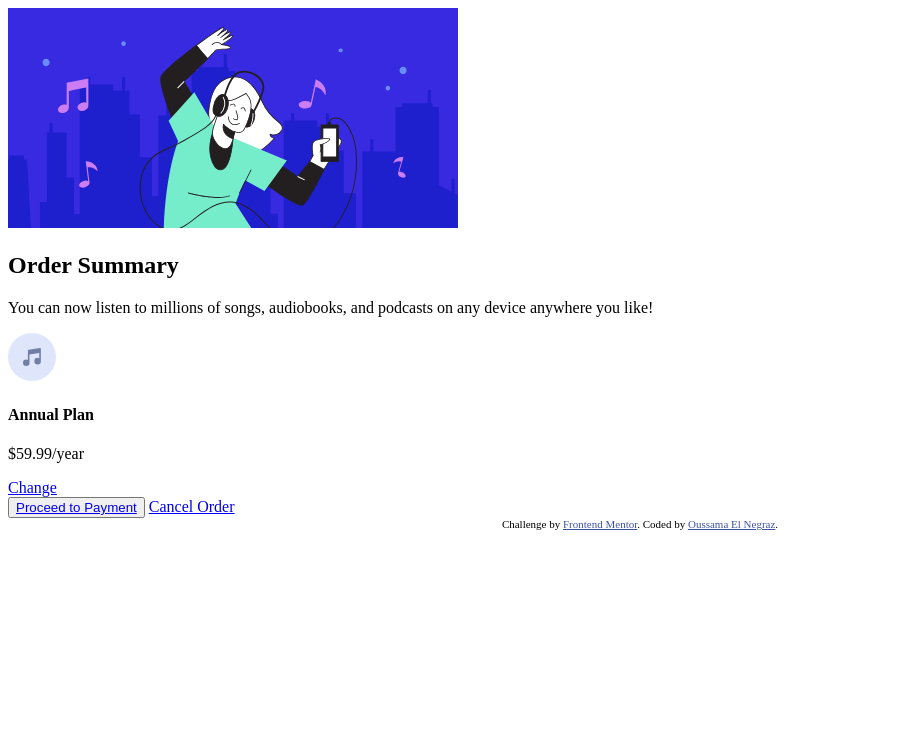
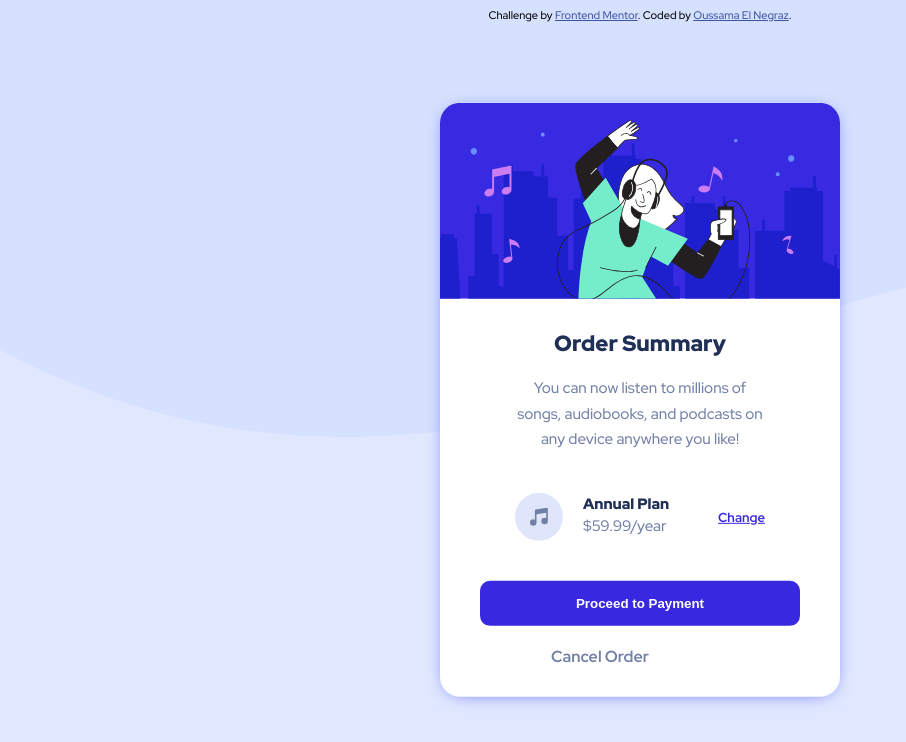
Before and after one commit to Oussama-ELNegraz/Order-summary-component, a plain HTML site: page index.html in a window 1280 px wide. Shown: the whole page, without its empty margins (0-906 px from the left). Drawn offline with Linux system fonts and the light colour scheme.

Commit message:
Update index.html

```diff
--- a/index.html
+++ b/index.html
@@ -13,7 +13,7 @@
   <link href="https://fonts.googleapis.com/css2?family=Red+Hat+Display:wght@500;700;900&display=swap" rel="stylesheet">
 
   <!-- Link Css File -->
-  <link rel="stylesheet" href="css/style.css">
+  <link rel="stylesheet" href="css/style-v0.css">
 
   <!-- Feel free to remove these styles or customise in your own stylesheet 👍 -->
   <style>
```
